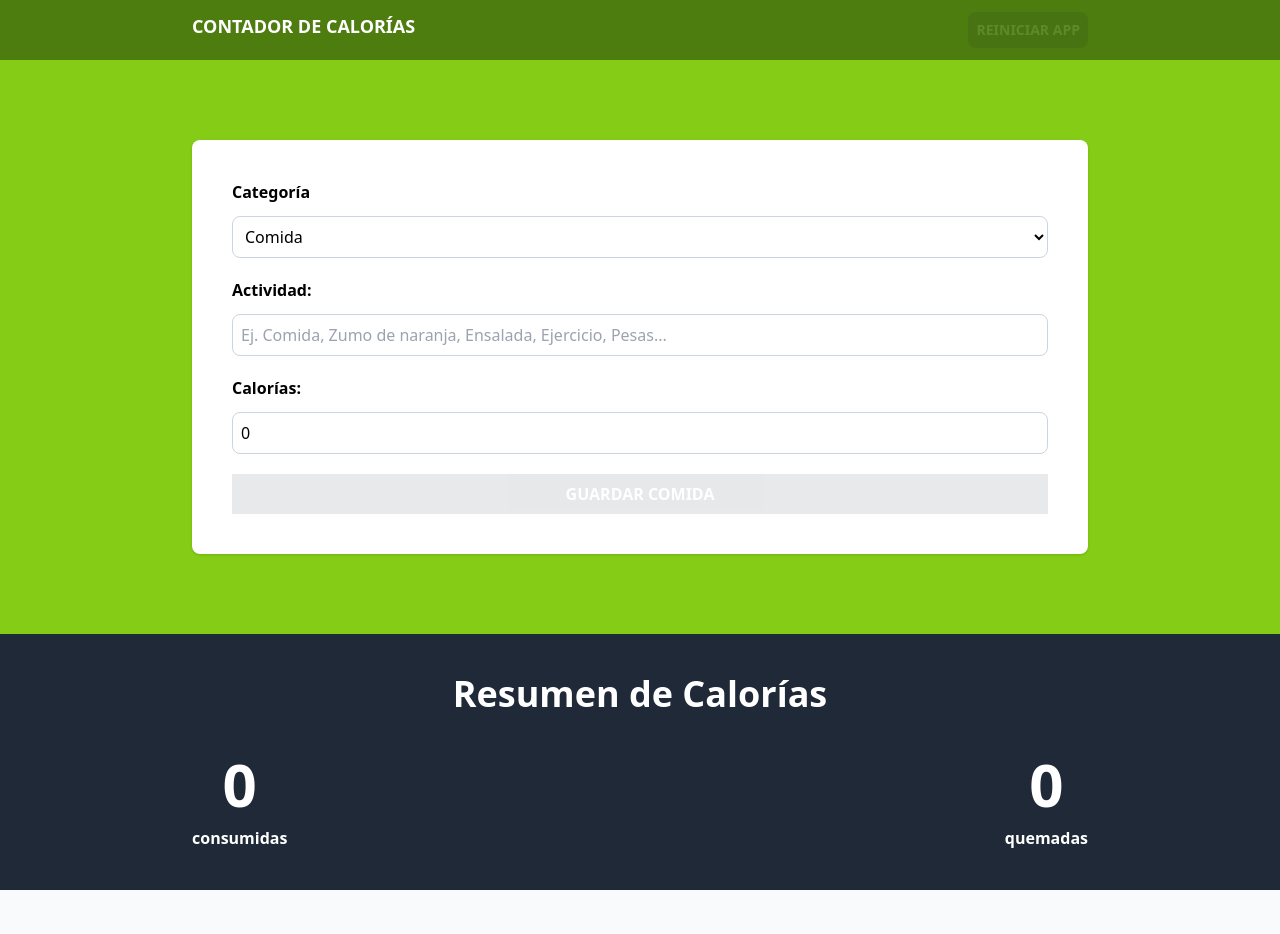
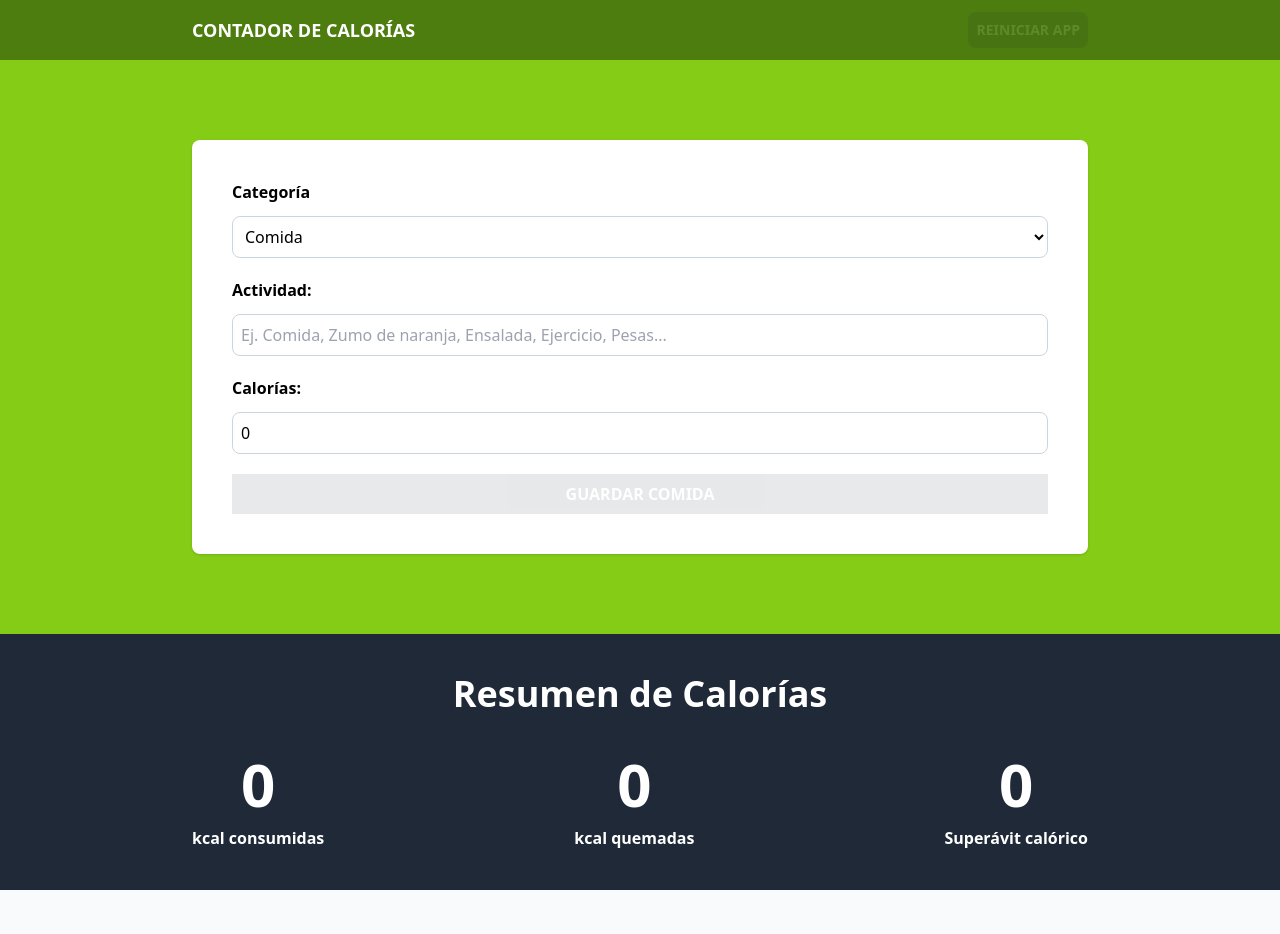
Before and after one commit to lauraherrero/calorie-counter, a React (Vite) app: page / in a window 1280 px wide. Shown: the top 934 px of the page. Built offline with nearby package versions, Linux system fonts and the light colour scheme.

Commit message:
Add new component to display the difference about calories consumed or burned

```diff
--- a/src/App.tsx
+++ b/src/App.tsx
@@ -1,4 +1,3 @@
-/* eslint-disable react-hooks/rules-of-hooks */
 import { useEffect, useMemo, useReducer } from "react"
 import { Form } from "./components/Form"
 import { CalorieTracker } from './components/CalorieTracker';
@@ -19,7 +18,7 @@ function App() {
   return (
     <>
       <header className="bg-lime-700 py-3">
-        <div className="max-w-4xl mx-auto flex justify-between">
+        <div className="max-w-4xl mx-auto flex justify-between items-center">
           <h1 className="text-center text-lg font-bold text-white uppercase">Contador de calorías</h1>
           <button
             className="bg-gray-800 hover:bg-gray-900 p-2 font-bold uppercase text-white cursor-pointer rounded-lg text-sm disabled:opacity-10"
--- a/src/components/CalorieTracker.tsx
+++ b/src/components/CalorieTracker.tsx
@@ -3,17 +3,19 @@ import { CalorieTrackerProps } from "../types";
 import { CalorieDisplay } from "./CalorieDisplay";
 
 export const CalorieTracker = ({ activities }: CalorieTrackerProps) => {
-  console.log(activities);
 
   const caloriesConsumed = useMemo(() => activities.reduce((total, activity) => activity.category === 1 ? total + activity.calories : total, 0), [activities]);
-  const caloriesBurned = useMemo(() => activities.reduce((total, activity) => activity.category === 2 ? total + activity.calories : total, 0), [activities])
+  const caloriesBurned = useMemo(() => activities.reduce((total, activity) => activity.category === 2 ? total + activity.calories : total, 0), [activities]);
+  const totalCalories = useMemo(() => caloriesConsumed - caloriesBurned, [activities]);
+  const deficitOrSuper = totalCalories < 0 ? 'Déficit' : 'Superávit';
 
   return (
     <>
       <h2 className="text-4xl font-black text-white text-center">Resumen de Calorías</h2>
       <div className="flex flex-col items-center md:flex-row md:justify-between gap-5 mt-10">
-        <CalorieDisplay calories={caloriesConsumed} text="consumidas" />
-        <CalorieDisplay calories={caloriesBurned} text="quemadas" />
+        <CalorieDisplay calories={caloriesConsumed} text="kcal consumidas" />
+        <CalorieDisplay calories={caloriesBurned} text="kcal quemadas"/>
+        <CalorieDisplay calories={totalCalories} text={deficitOrSuper + ' calórico'}/>
       </div>
     </>
   )
--- a/src/components/Form.tsx
+++ b/src/components/Form.tsx
@@ -1,4 +1,3 @@
-/* eslint-disable react-hooks/exhaustive-deps */
 import { useEffect, useState } from "react";
 import { v4 as uuidv4 } from 'uuid';
 import { categories } from "../data/categories"
```
Also changed, not shown: .eslintrc.cjs.
